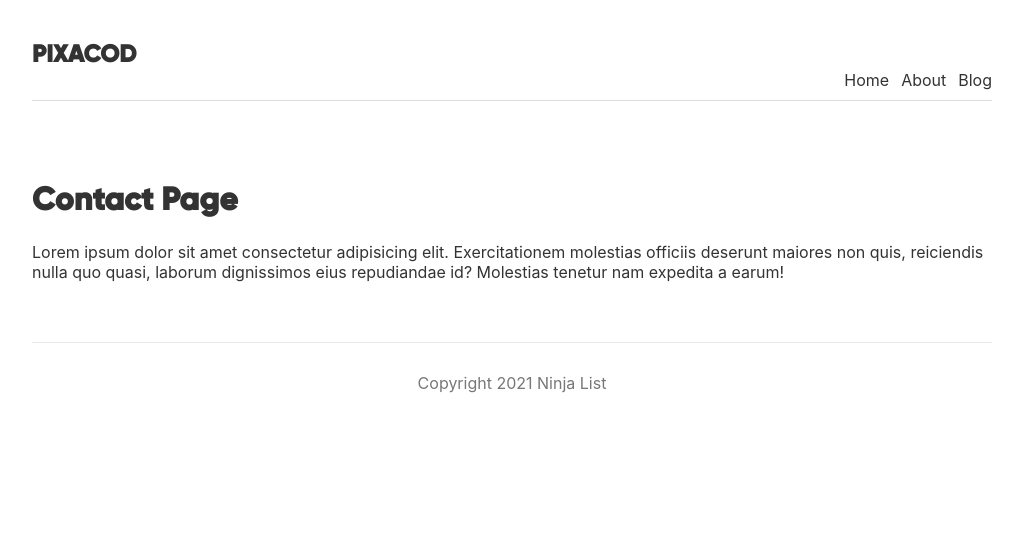
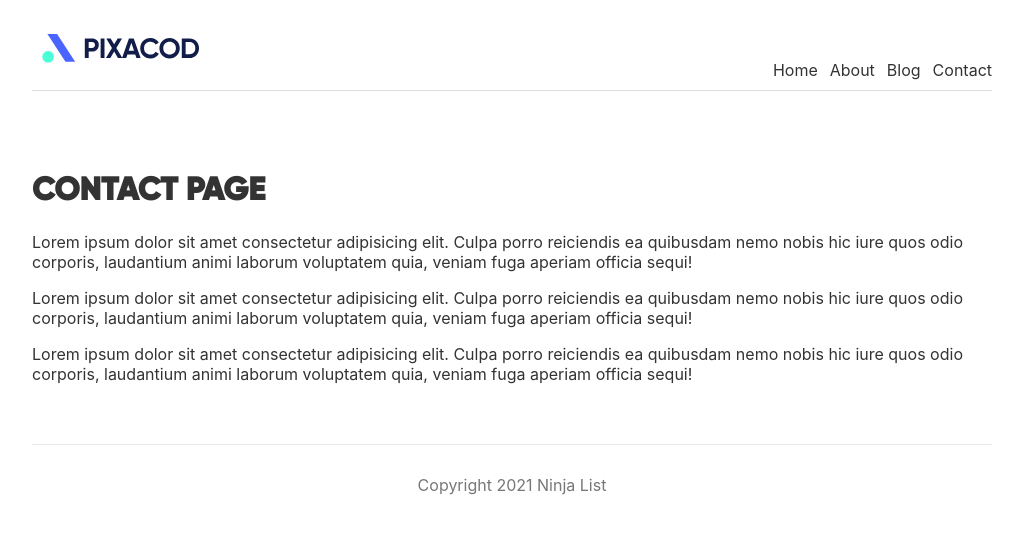
Before and after one commit to pixacodagency/frontend, a Next.js app: page /contact in a window 1280 px wide. Shown: the top 534 px of the page, without its empty margins (128-1151 px from the left). Built offline with nearby package versions, Linux system fonts and the light colour scheme.

Commit message:
Added metadata on all pages

```diff
--- a/components/Navbar.js
+++ b/components/Navbar.js
@@ -1,14 +1,16 @@
 import Link from 'next/link';
+import Image from 'next/image';
 
 const Navbar = () => {
   return (
     <nav>
       <div className="logo">
-        <h1>PIXACOD</h1>
+        <Image src="/logo.svg" width={182} height={56} />
       </div>
       <Link href="/"><a>Home</a></Link>
       <Link href="/about"><a>About</a></Link>
       <Link href="/blog/"><a>Blog</a></Link>
+      <Link href="/contact"><a>Contact</a></Link>
     </nav>
 );
 }
--- a/pages/contact.js
+++ b/pages/contact.js
@@ -1,10 +1,20 @@
+import Head from 'next/head'
+
 const Contact = () => {
 	return (
 
+		<>
+		<Head>
+			<title>PIXACOD | Conact</title>
+			<meta name="keywords" content="PIXACOD"/>
+		</Head>
 		<div>
-		<h1>Contact Page</h1>
-		<p>Lorem ipsum dolor sit amet consectetur adipisicing elit. Exercitationem molestias officiis deserunt maiores non quis, reiciendis nulla quo quasi, laborum dignissimos eius repudiandae id? Molestias tenetur nam expedita a earum!</p>
+			<h1>CONTACT PAGE</h1>
+			<p>Lorem ipsum dolor sit amet consectetur adipisicing elit. Culpa porro reiciendis ea quibusdam nemo nobis hic iure quos odio corporis, laudantium animi laborum voluptatem quia, veniam fuga aperiam officia sequi!</p>
+			<p>Lorem ipsum dolor sit amet consectetur adipisicing elit. Culpa porro reiciendis ea quibusdam nemo nobis hic iure quos odio corporis, laudantium animi laborum voluptatem quia, veniam fuga aperiam officia sequi!</p>
+			<p>Lorem ipsum dolor sit amet consectetur adipisicing elit. Culpa porro reiciendis ea quibusdam nemo nobis hic iure quos odio corporis, laudantium animi laborum voluptatem quia, veniam fuga aperiam officia sequi!</p>
 		</div>
+	</>
 
 	 );
 }
```
Also changed, not shown: pages/404.js (+10 -0 lines), pages/about.js (+14 -7 lines), pages/index.js (+6 -4 lines), public/logo.svg (added).
